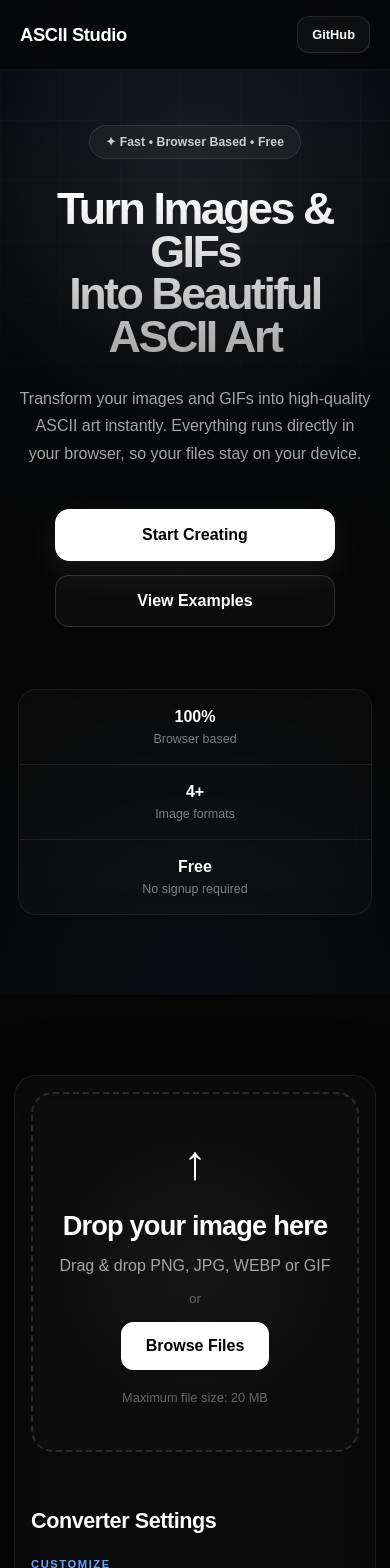
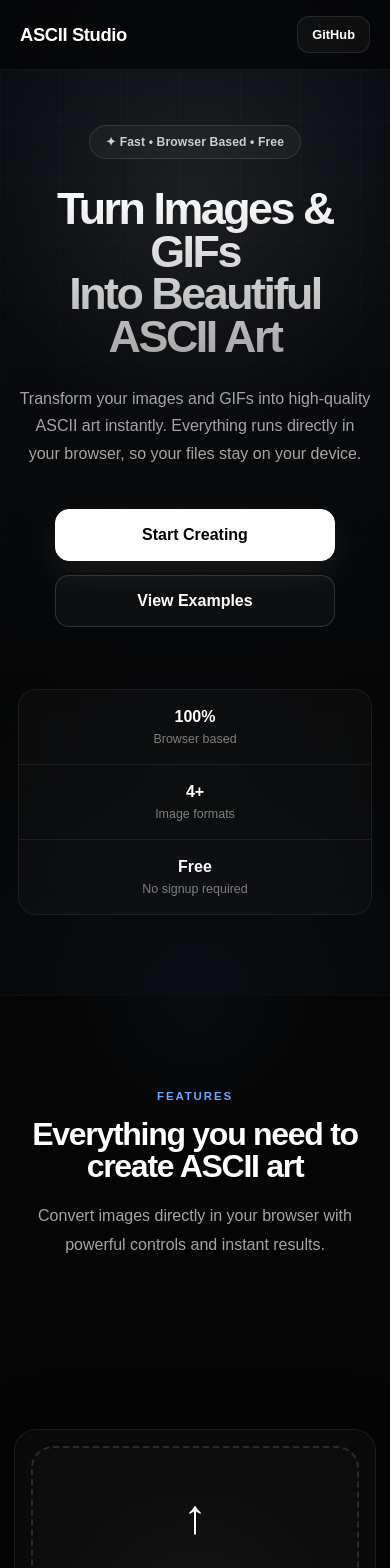
Before and after one commit to itzmitto/ascii-art-website, a Next.js app: page / in a window 390 px wide. Shown: the top 1568 px of the page. Built offline with nearby package versions, Linux system fonts and the light colour scheme.

Commit message:
refactor(page): enhance layout and structure of sections for improved readability and accessibility

```diff
--- a/src/app/globals.css
+++ b/src/app/globals.css
@@ -319,6 +319,55 @@ img {
 .hero-stat span {
   color: #7f7f7f;
   font-size: 0.78rem;
+}
+
+/* =========================
+   GENERAL SECTIONS
+========================= */
+
+.section-placeholder {
+  position: relative;
+  width: 100%;
+  padding: 120px 24px;
+  border-top: 1px solid rgba(255, 255, 255, 0.04);
+  background: radial-gradient(
+    circle at 50% 0%,
+    rgba(106, 168, 255, 0.04),
+    transparent 35%
+  );
+}
+
+.section-container {
+  width: 100%;
+  max-width: 900px;
+  margin: 0 auto;
+  text-align: center;
+}
+
+.section-eyebrow {
+  display: inline-block;
+  margin-bottom: 16px;
+  color: var(--accent);
+  font-size: 0.72rem;
+  font-weight: 800;
+  letter-spacing: 0.16em;
+}
+
+.section-title {
+  max-width: 800px;
+  margin: 0 auto 20px;
+  font-size: clamp(2.2rem, 5vw, 4rem);
+  line-height: 1;
+  letter-spacing: -0.04em;
+  font-weight: 800;
+}
+
+.section-description {
+  max-width: 650px;
+  margin: 0 auto;
+  color: var(--text-muted);
+  font-size: 1rem;
+  line-height: 1.8;
 }
 
 /* =========================
@@ -723,6 +772,18 @@ img {
   tab-size: 1;
 }
 
+.ascii-empty {
+  display: flex;
+  align-items: center;
+  justify-content: center;
+  color: #575757;
+  text-align: center;
+  font-family: Arial, Helvetica, sans-serif;
+  font-size: 0.9rem !important;
+  line-height: 1.5 !important;
+  white-space: normal;
+}
+
 /* =========================
    ASCII TOOLBAR
 ========================= */
@@ -797,16 +858,8 @@ img {
   margin-bottom: 14px;
 }
 
-.ascii-controls span {
-  min-width: 55px;
-  text-align: center;
-  color: #8a8a8a;
-  font-size: 0.85rem;
-  font-variant-numeric: tabular-nums;
-}
-
-.zoom-btn {
-  width: 36px;
+.zoom-btn,
+.zoom-value {
   height: 36px;
   display: inline-flex;
   align-items: center;
@@ -815,17 +868,36 @@ img {
   border-radius: 10px;
   background: #161616;
   color: white;
-  font-size: 1rem;
   transition:
     transform 0.25s ease,
     background 0.25s ease,
-    color 0.25s ease;
+    color 0.25s ease,
+    border-color 0.25s ease,
+    opacity 0.25s ease;
 }
 
-.zoom-btn:hover {
+.zoom-btn {
+  width: 36px;
+  font-size: 1rem;
+}
+
+.zoom-value {
+  min-width: 62px;
+  padding: 0 12px;
+  font-size: 0.82rem;
+  font-weight: 600;
+}
+
+.zoom-btn:hover:not(:disabled),
+.zoom-value:hover {
   background: white;
   color: black;
+  border-color: white;
   transform: translateY(-2px);
+}
+
+.zoom-btn:disabled {
+  opacity: 0.35;
 }
 
 /* =========================
@@ -963,6 +1035,14 @@ img {
     border-top: 1px solid rgba(255, 255, 255, 0.07);
   }
 
+  .section-placeholder {
+    padding: 90px 18px;
+  }
+
+  .section-title {
+    font-size: 2.35rem;
+  }
+
   .upload-section {
     padding: 80px 14px;
   }
@@ -1051,4 +1131,8 @@ img {
   .toolbar-btn {
     min-width: 0;
   }
+
+  .section-title {
+    font-size: 2rem;
+  }
 }
--- a/src/app/page.tsx
+++ b/src/app/page.tsx
@@ -4,10 +4,31 @@ import Upload from "@/components/Upload";
 
 export default function Home() {
   return (
-    <>
+    <main>
       <Navbar />
       <Hero />
+      <section id="features" className="section-placeholder">
+        <div className="section-container">
+          <span className="section-eyebrow">FEATURES</span>
+          <h2 className="section-title">
+            Everything you need to create ASCII art
+          </h2>
+          <p className="section-description">
+            Convert images directly in your browser with powerful controls and
+            instant results.
+          </p>
+        </div>
+      </section>
       <Upload />
-    </>
+      <section id="examples" className="section-placeholder">
+        <div className="section-container">
+          <span className="section-eyebrow">EXAMPLES</span>
+          <h2 className="section-title">See what ASCII Studio can create</h2>
+          <p className="section-description">
+            Examples and presets will be added here next.
+          </p>
+        </div>
+      </section>
+    </main>
   );
 }
```
